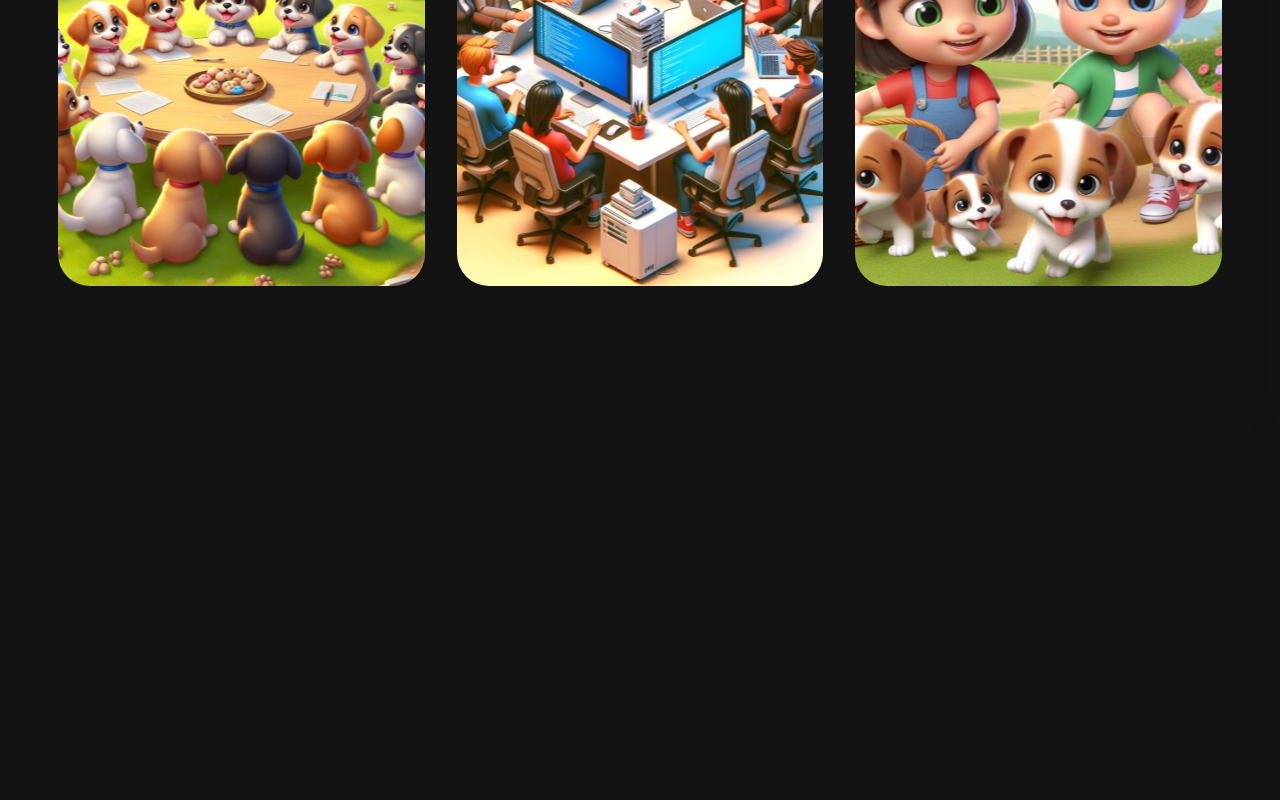
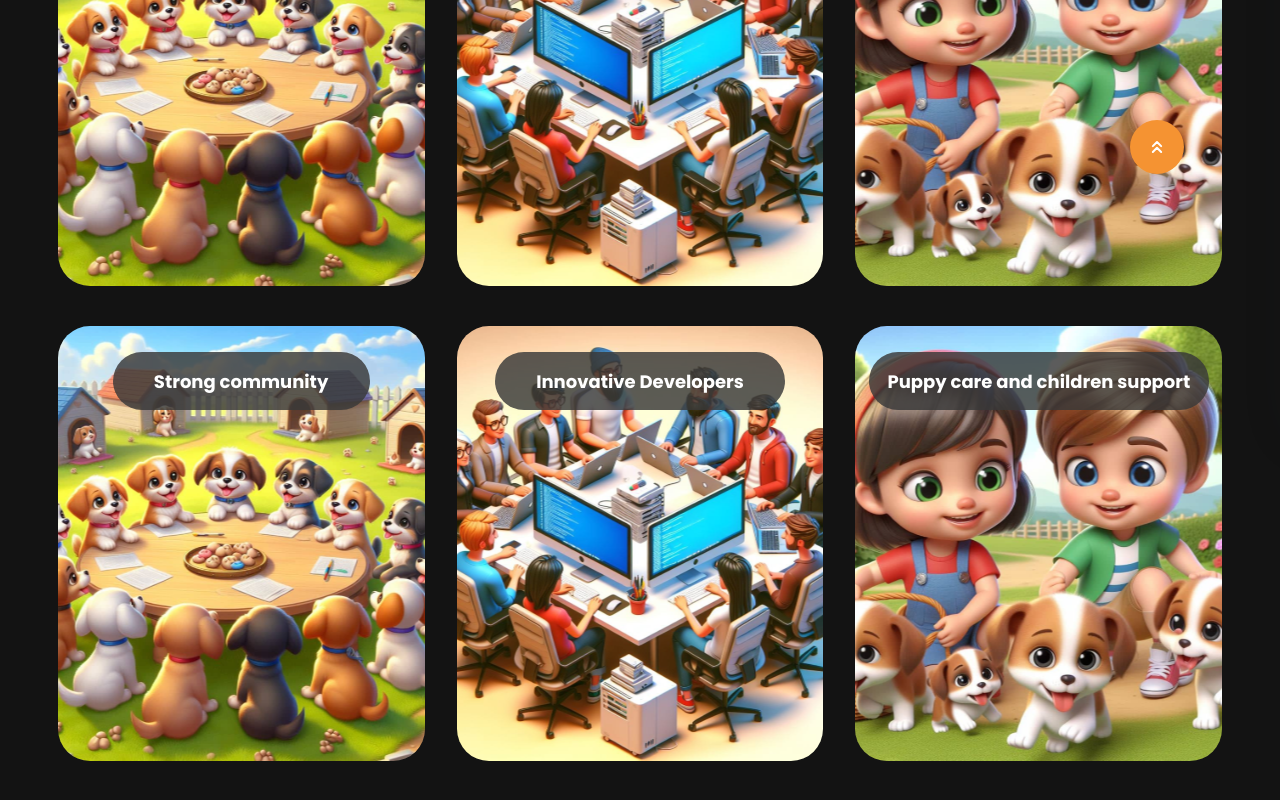
Before and after one commit to BernardOnuh/PuppyLoveFrontEnd-main, a React (Create React App) app: page / in a window 1280 px wide. Shown: the part 378-1178 px from the top of the page. Before the commit the page ends 800 px from the top, so only its background shows below. Built offline with nearby package versions, Linux system fonts and the light colour scheme.

Commit message:
Update Pillers.js
Commits

```diff
--- a/src/components/Home/Pillers.js
+++ b/src/components/Home/Pillers.js
@@ -9,7 +9,7 @@ export default function Pillers() {
   return (
     <div className=' w-[91%] xl:max-w-[1320px] mx-auto sm:my-[96px] my-[64px] text-center ' >
       <h2 className=' f-f-r-b font-medium text-xl md:text-4xl text-primary  ' >
-        PuppyLove Pillars
+        Degen Projects
       </h2>
       <h5 className=' f-f-r  text-sm text-grey-dark italic ' >
         Hover on the cards
@@ -69,6 +69,61 @@ export default function Pillers() {
           </div>
         </div>
       </div>
+    <div className=' grid grid-cols-12  items-center gap-4 sm:gap-8 mt-10 ' >
+        <div className=' col-span-12 lg:col-span-6 xl:col-span-4 mt-4 sm:mt-0 ' >
+          <div className='  relative text-center pillerhvr ' >
+            <div class="image-container">
+              <img src={Pillars1} className=' rounded-[32px] object-cover w-full lg:w-[435px] h-[435px] mx-auto ' />
+              <div class="image-overlay"></div>
+              <div class="image-text">
+                <p className='f-f-m text-tiny text-white ' >Success of PuppyLove will depend on its community. As reached in consensus, PuppyLove will stand on united strength of its community as well as that of human population. The puppies have left Koja to join human population, humans can't afford to fail them. United we stand to make PuppyLove great like their parents - Doge, ShibInu, Floki and few others.</p>
+              </div>
+
+            </div>
+
+            <div className=' absolute top-[26px] w-full  '  >
+              <button className=' strng-btn rounded-[58px] w-[223px] h-[52px] md:w-[257px]  md:h-[58px] text-white text-base f-f-b ' >
+                Strong community
+              </button>
+            </div>
+          </div>
+        </div>
+        <div className=' col-span-12 lg:col-span-6 xl:col-span-4  mt-4 sm:mt-0 ' >
+          <div className='  relative text-center' >
+            <div class="image-container">
+              <img src={Pillars2} className=' rounded-[32px] object-cover w-full lg:w-[435px] h-[435px] mx-auto ' />
+              <div class="image-overlay"></div>
+              <div class="image-text-2">
+                <p className='f-f-m text-tiny text-white ' >Based on the consensus reached, PuppyLove will stand firmly on Innovative developers amongst humans to build cutting-edge blockchain utilities that would empower human population. PuppyLove uses this medium to invite Innovative developers within the community to come forward and volunteer in building blockchain utilities that would empower both the community and human population at large.</p>
+              </div>
+
+            </div>
+            <div className=' absolute top-[26px] w-full  '  >
+              <button className=' strng-btn rounded-[58px] w-[256px] md:w-[290px]  h-[52px] md:h-[58px] text-white text-base f-f-b ' >
+                Innovative Developers
+              </button>
+            </div>
+          </div>
+        </div>
+        <div className=' col-span-12 lg:col-span-12 xl:col-span-4  mt-4 sm:mt-0 ' >
+          <div className='  relative text-center' >
+            <div class="image-container">
+              <img src={Pillars3} className=' rounded-[32px] object-cover w-full lg:w-[435px] h-[435px] mx-auto ' />
+              <div class="image-overlay"></div>
+              <div class="image-text">
+                <p className='f-f-m text-tiny text-white ' >PuppyLove will support puppies and human kids. A good percentage of the project is dedicated towards this - Support for puppies shelters and children causes. The community will be given opportunity from time to time to vote on charity this Support should go to. The support will go to charities that truly need the support anywhere in the world.</p>
+              </div>
+
+            </div>
+            <div className=' absolute top-[26px] w-full  '  >
+              <button className=' strng-btn rounded-[58px] w-[311px] md:w-[385px] lg:w-[340px] 2xl:w-[385px] h-[52px] md:h-[58px] text-white text-base f-f-b ' >
+                <span className=' hidden md:block' > Puppy care and children support </span>
+                <span className=' md:hidden ' >Puppycare and Kids support</span>
+              </button>
+            </div>
+          </div>
+        </div>
+      </div>
     </div>
   )
 }
```
